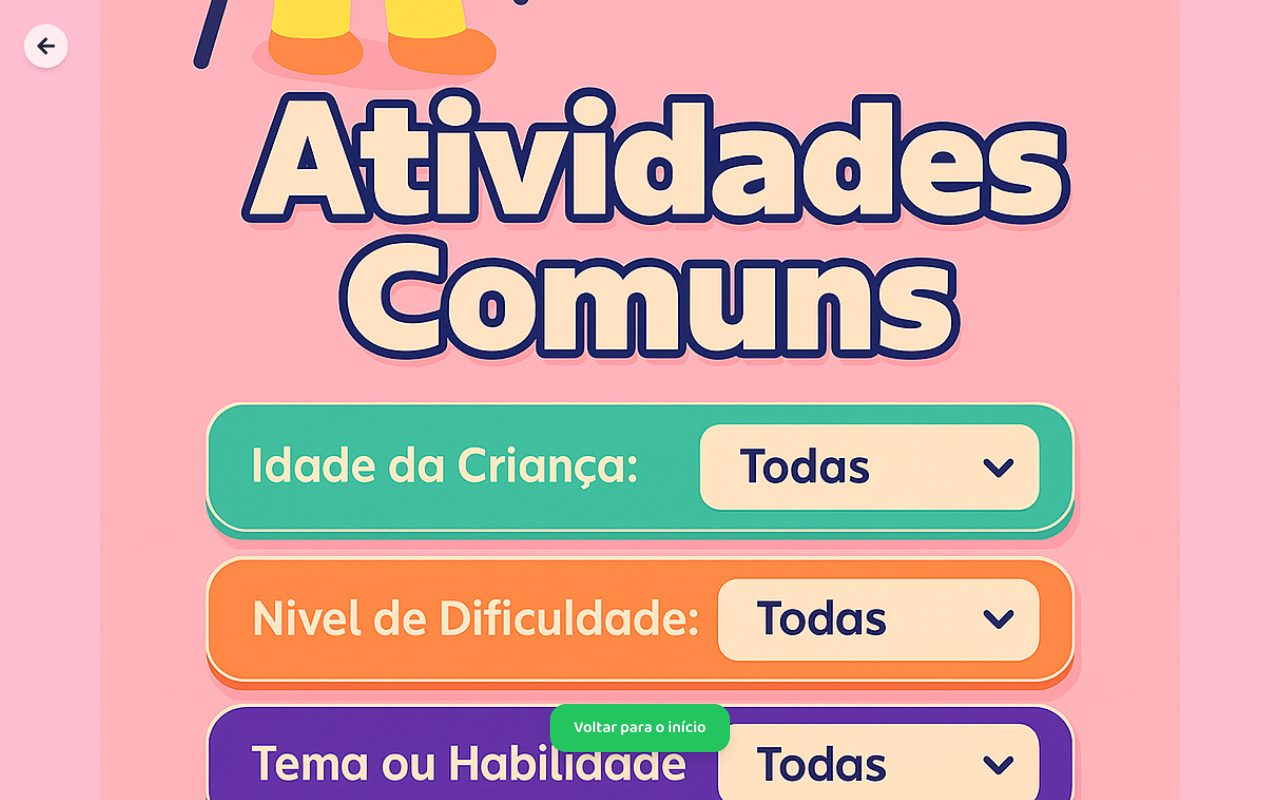
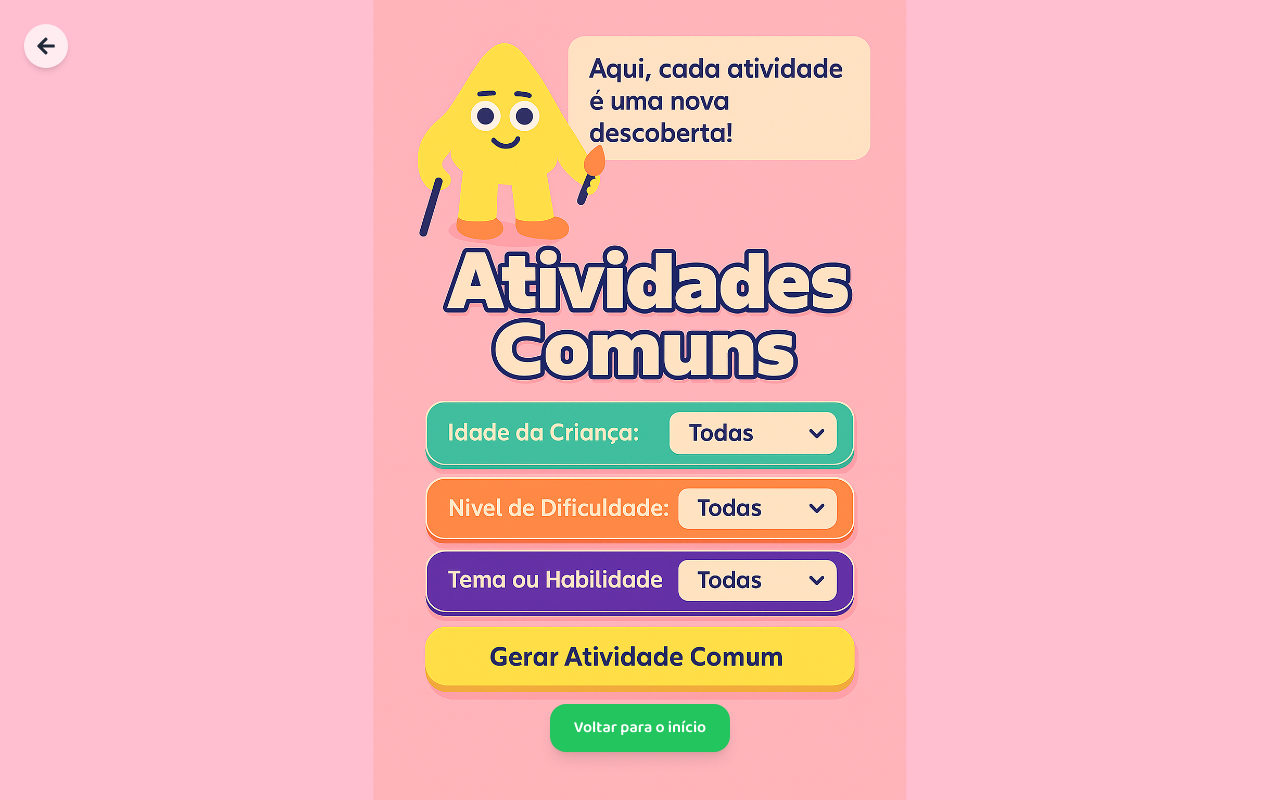
Before and after one commit to letiricetti2-alt/gerador-de-atividades-infantis, a Next.js app: page /atividades-comuns in a window 1280 px wide. Built offline with nearby package versions, Linux system fonts and the light colour scheme.

Commit message:
Update page.jsx

```diff
--- a/app/atividades-comuns/page.jsx
+++ b/app/atividades-comuns/page.jsx
@@ -7,22 +7,19 @@ import { FaArrowLeft } from "react-icons/fa";
 
 export default function AtividadesComuns() {
   return (
-    <main className="relative min-h-screen w-full flex items-center justify-center overflow-hidden bg-[#FFBFD1]">
-      {/* 🔹 Imagem de fundo em proporção igual às outras páginas */}
-      <div className="absolute inset-0 flex justify-center items-center">
-        <div className="relative w-[1080px] h-[2340px] max-w-full max-h-full">
+    <main className="relative w-full min-h-screen flex items-center justify-center overflow-hidden bg-[#FFBFD1]">
+      {/* 🔹 Imagem de fundo (exatamente mesmo tamanho das outras páginas) */}
       <Image
         src="/comum.jpeg"
         alt="Atividades Comuns"
-            fill
+        width={1080}
+        height={2340}
         priority
+        className="absolute top-0 left-1/2 -translate-x-1/2 h-auto w-auto max-h-screen"
         style={{
-              objectFit: "cover",
-              objectPosition: "center",
+          objectFit: "contain",
         }}
       />
-        </div>
-      </div>
 
       {/* 🔹 Conteúdo sobreposto */}
       <div className="absolute inset-0 flex flex-col items-center justify-end pb-12 text-center z-10">
```
Lines whose indentation alone changed are shown as unchanged.
